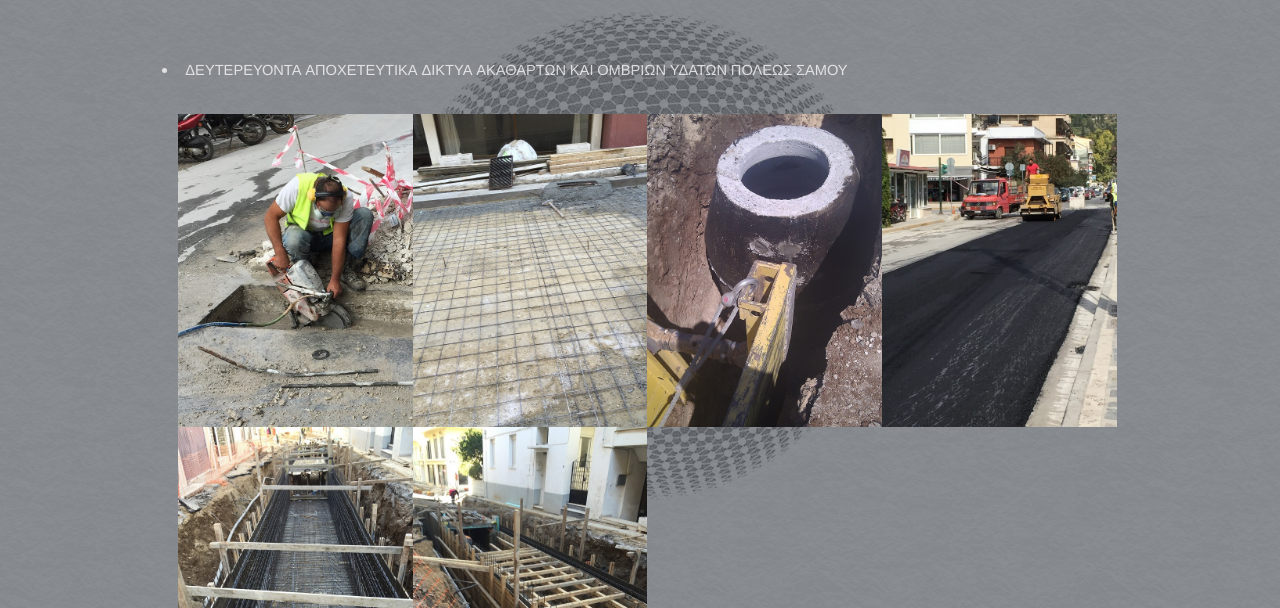
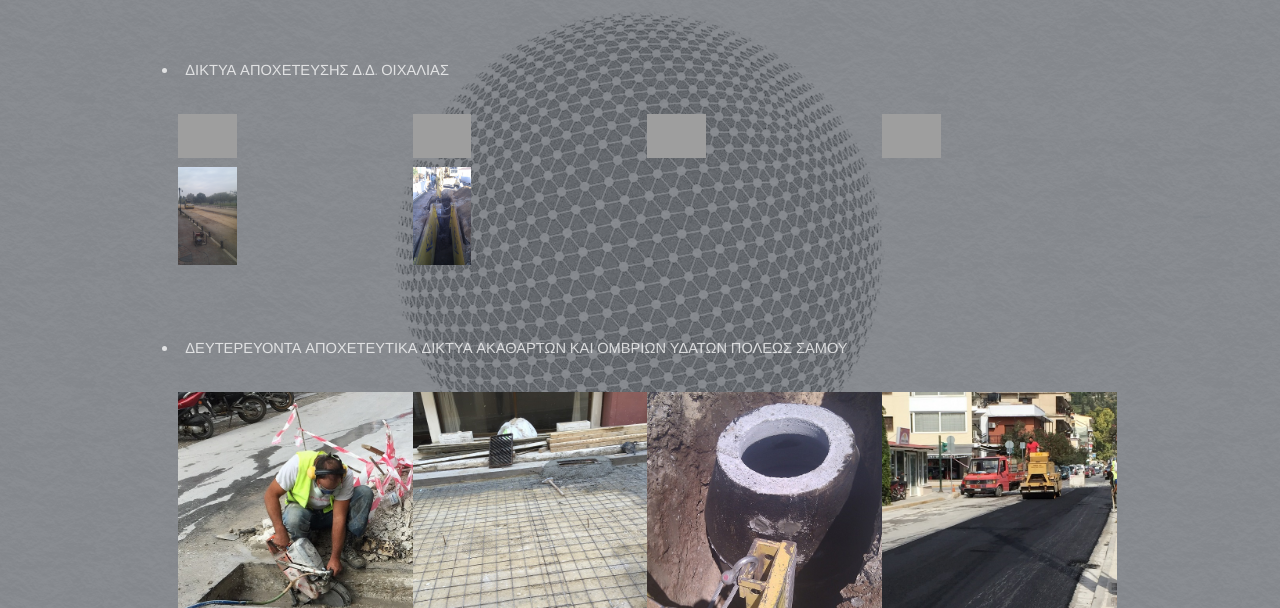
Before and after one commit to mgavves/mgavves.github.io, a plain HTML site: page projects.html in a window 1280 px wide. Shown: the part 192-800 px from the top of the page. Drawn offline with Linux system fonts and the light colour scheme; grey boxes are pictures that could not be loaded.

Commit message:
put a message here to name your commit

```diff
--- a/projects.html
+++ b/projects.html
@@ -35,17 +35,17 @@
 						<h2>ΥΔΡΑΥΛΙΚΑ ΕΡΓΑ</h2>
 					</header>
 					<ul class="links">
-						<!--<li>ΔΙΚΤΥΑ ΑΠΟΧΕΤΕΥΣΗΣ Δ.Δ. ΟΙΧΑΛΙΑΣ</li>
-						<p>
+						<li>ΔΙΚΤΥΑ ΑΠΟΧΕΤΕΥΣΗΣ Δ.Δ. ΟΙΧΑΛΙΑΣ</li>
+						<p><div class="image-grid">
 						<div class="3u" ><a href="#" class="image"><img src="images/projects/oixalia/1.jpg"  alt="" /></a></div>
 						<div class="3u" ><a href="#" class="image"><img src="images/projects/oixalia/2.jpg" alt="" /></a></div>
 						<div class="3u" ><a href="#" class="image"><img src="images/projects/oixalia/3.jpg" alt="" /></a></div>
 						<div class="3u" ><a href="#" class="image"><img src="images/projects/oixalia/4.jpg" alt="" /></a></div>
 						<div class="3u" ><a href="#" class="image"><img src="images/projects/oixalia/5.jpg" alt="" /></a></div>
 						<div class="3u" ><a href="#" class="image"><img src="images/projects/oixalia/6.jpg" alt="" /></a></div>
-						</p>
+						</p></div>
 
-						-->
+
 						<li>ΔΕΥΤΕΡΕΥΟΝΤΑ ΑΠΟΧΕΤΕΥΤΙΚΑ ΔΙΚΤΥΑ ΑΚΑΘΑΡΤΩΝ ΚΑΙ ΟΜΒΡΙΩΝ ΥΔΑΤΩΝ ΠΟΛΕΩΣ ΣΑΜΟΥ</li>
 						<p><div class="image-grid">
 						<a href="#" class="image"><img src="images/projects/samos/1.jpg" alt="" /></a>
```
